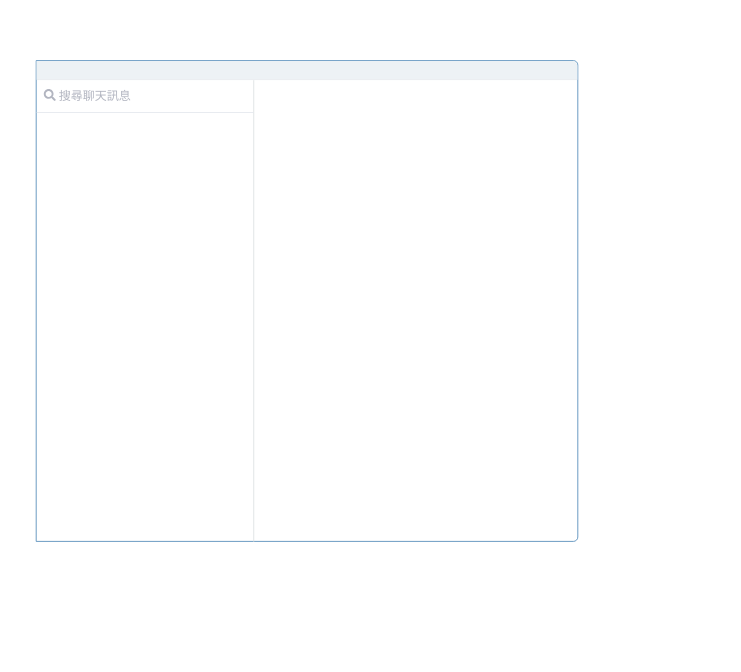
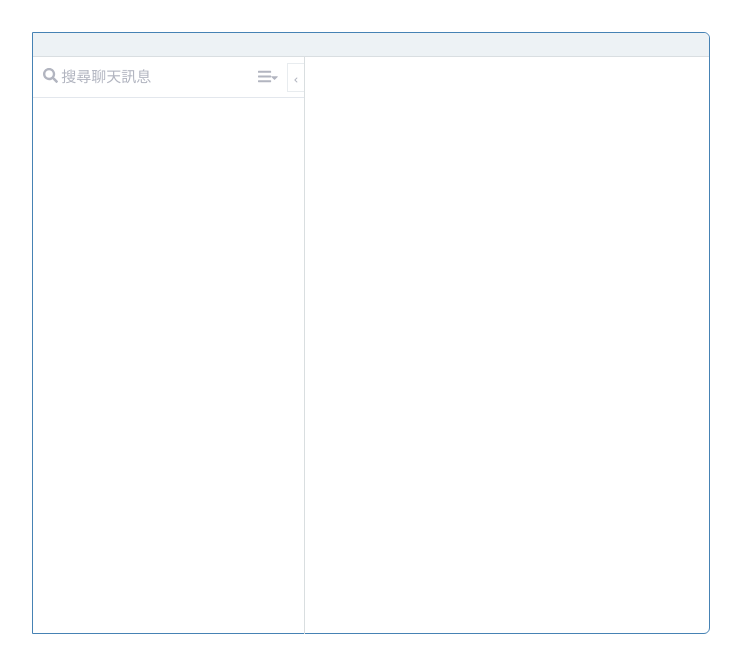
Before and after one commit to hansamlin/Line-layout, a website built with webpack: page dist/index.html in a window 1280 px wide. Shown: the whole page, without its empty margins (32-773 px from the left). Built offline with nearby package versions, Linux system fonts and the light colour scheme.

Commit message:
完成搜尋列

```diff
--- a/package.json
+++ b/package.json
@@ -16,6 +16,7 @@
     "webpack-dev-server": "^3.8.1"
   },
   "devDependencies": {
+    "@fortawesome/fontawesome-free": "^5.11.1",
     "css-loader": "^3.2.0",
     "node-sass": "^4.12.0",
     "sass-loader": "^8.0.0",
--- a/src/css/style.scss
+++ b/src/css/style.scss
@@ -9,9 +9,9 @@ div {
     width: 676px;
     height: 600px;
     border: 1px solid steelblue;
-    transform: scale(0.8, 0.8);
     border-top-right-radius: 6px;
     border-bottom-right-radius: 6px;
+    margin: 2rem 4rem;
   }
 
   &#header {
@@ -34,8 +34,37 @@ div {
       font-size: 15px;
 
       span {
-        &#icon {
-          margin-left: 0.6em;
+        &.icon-search {
+          margin-left: 0.6rem;
+        }
+
+        &.right {
+          float: right;
+          position: relative;
+          top: 0.5px;
+        }
+
+        &.icon-caret-down {
+            margin-right: 0.5rem;
+        }
+      }
+
+      .chevron-left {
+        float: right;
+        border-width: 1px;
+        border-color: #e8ecef;
+        border-style: solid none solid solid;
+        height: calc(40.5px / 1.5);
+        width: 1rem;
+        text-align: center;
+        position: relative;
+        top: calc((40.5px - (40.5px / 1.5)) / 2);
+        line-height: calc(40.5px / 1.5);
+
+        span {
+          &.icon-chevron-left {
+            font-size: 0.5rem;
+          }
         }
       }
     }
--- a/src/index.js
+++ b/src/index.js
@@ -1,5 +1,6 @@
 import _ from 'lodash';
 import style from './css/style.scss';
+import fortawesome from '@fortawesome/fontawesome-free/js/all';
 
 // function component() {
 //   var element = document.createElement('div');
--- a/webpack.config.js
+++ b/webpack.config.js
@@ -12,19 +12,12 @@ module.exports = {
     rules: [
       {
         test: /\.scss$/i,
-        use: [
-          // Creates `style` nodes from JS strings
-          'style-loader',
-          // Translates CSS into CommonJS
-          'css-loader',
-          // Compiles Sass to CSS
-          'sass-loader'
-        ]
+        use: ['style-loader', 'css-loader', 'sass-loader']
       }
     ]
-  },
-//   devServer: {
-//     contentBase: path.join(__dirname, 'dist'),
-//     compress: true
-//   }
+  }
+  //   devServer: {
+  //     contentBase: path.join(__dirname, 'dist'),
+  //     compress: true
+  //   }
 };
```
Also changed, not shown: build/index.html (deleted), dist/index.html, 1 other file.
